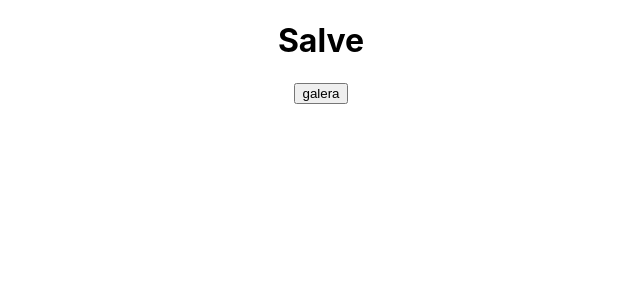
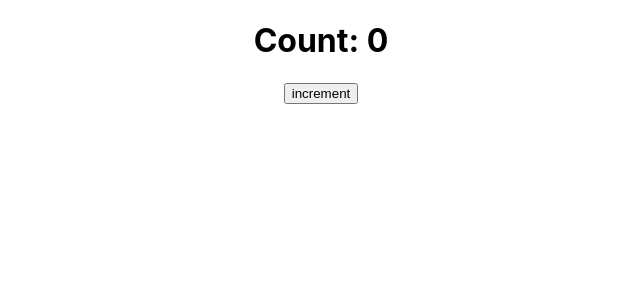
Before and after one commit to thaless4nt0s/aprendendo-react, a React (Create React App) app in the folder my-app/: page / in a window 1280 px wide. Shown: the top 300 px of the page, without its empty margins (319-959 px from the left). Built offline with nearby package versions, Linux system fonts and the light colour scheme.

Commit message:
adicionando o arquivo components/Counter.js Aprendendo a usar o setState

```diff
--- a/my-app/src/App.js
+++ b/my-app/src/App.js
@@ -1,3 +1,4 @@
+import './App.css';
 import logo from './logo.svg';
 import Greet from "./components/Greet"
 import Welcome from './components/Welcome'
@@ -7,13 +8,12 @@
 import Latifi from './components/Latifi'
 import Fruits from './components/Fruits'
 import Ola from './components/Ola'
-
-import './App.css';
+import Counter from './components/Counter';
 
 function App() {
   return (
     <div className="App">
-      <Ola/>
+      <Counter/>
       {/*<Welcome name="Bruce " heroName="Batman" />
       <Latifi></Latifi>*/}
       {/*<Message/>*/}
--- /dev/null
+++ b/my-app/src/components/Counter.js
@@ -0,0 +1,28 @@
+import React, { Component } from 'react'
+
+class Counter extends Component {
+    constructor(props) {
+        super(props)
+
+        this.state = {
+            count: 0
+        }
+    }
+
+    increment(){
+        this.setState((prevState) => ({
+            count: prevState.count + 1
+        }), console.log("CallBack function: ",this.state.count))
+    }
+
+    render() {
+        return (
+            <div>
+                <h1>Count: {this.state.count}</h1>
+                <button onClick={() => this.increment()}>increment</button>
+            </div>
+        )
+    }
+}
+
+export default Counter
```
